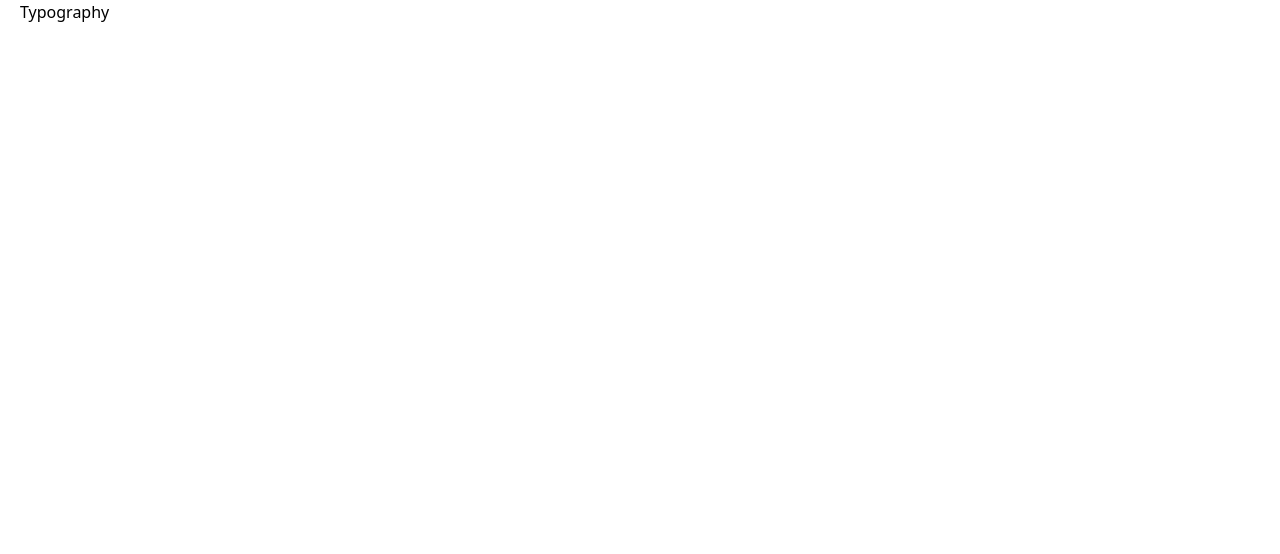
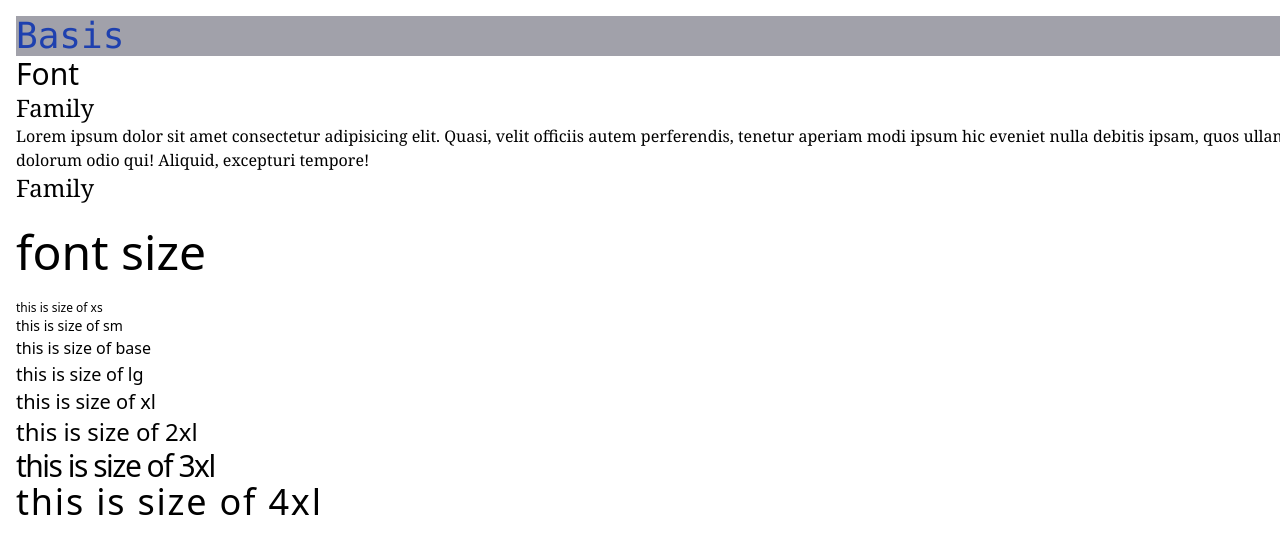
Before and after one commit to Nishan-Pradhan06/learningTailwindcss, a website built with Vite: page typography/index.html in a window 1280 px wide. Built offline with nearby package versions, Linux system fonts and the light colour scheme.

Commit message:
typography

```diff
--- a/typography/index.html
+++ b/typography/index.html
@@ -12,8 +12,28 @@
             type="image/x-icon">
     </head>
     <body>
-        <div class="mx-5">
-            <h1>Typography</h1>
+        <div class="container mx-4 my-4">
+            <p
+                class="font-mono hover:font-serif text-blue-800 bg-zinc-400 text-4xl">Basis</p>
+            <h1 class="font-sans  text-3xl">Font</h1>
+            <h1 class="font-serif text-2xl ">Family</h1>
+            <p class="font-serif text-base ">Lorem ipsum dolor sit amet
+                consectetur adipisicing elit. Quasi, velit officiis autem
+                perferendis, tenetur aperiam modi ipsum hic eveniet nulla
+                debitis ipsam, quos ullam dolorum odio qui! Aliquid, excepturi
+                tempore!</p>
+            <h1 class="font-serif text-2xl ">Family</h1><br>
+
+            <p class="text-5xl">font size</p><br>
+            <p class="text-xs">this is size of xs</p>
+            <p class="text-sm">this is size of sm</p>
+            <p class="text-base">this is size of base</p>
+            <p class="text-lg">this is size of lg</p>
+            <p class="text-xl">this is size of xl</p>
+            <p class="text-2xl">this is size of 2xl</p>
+            <p class="text-3xl tracking-tighter">this is size of 3xl</p>
+            <p class="text-4xl/9 tracking-wider">this is size of 4xl</p>
+            <!-- line spacing incresace decrese -->
         </div>
     </body>
 </html>
```
